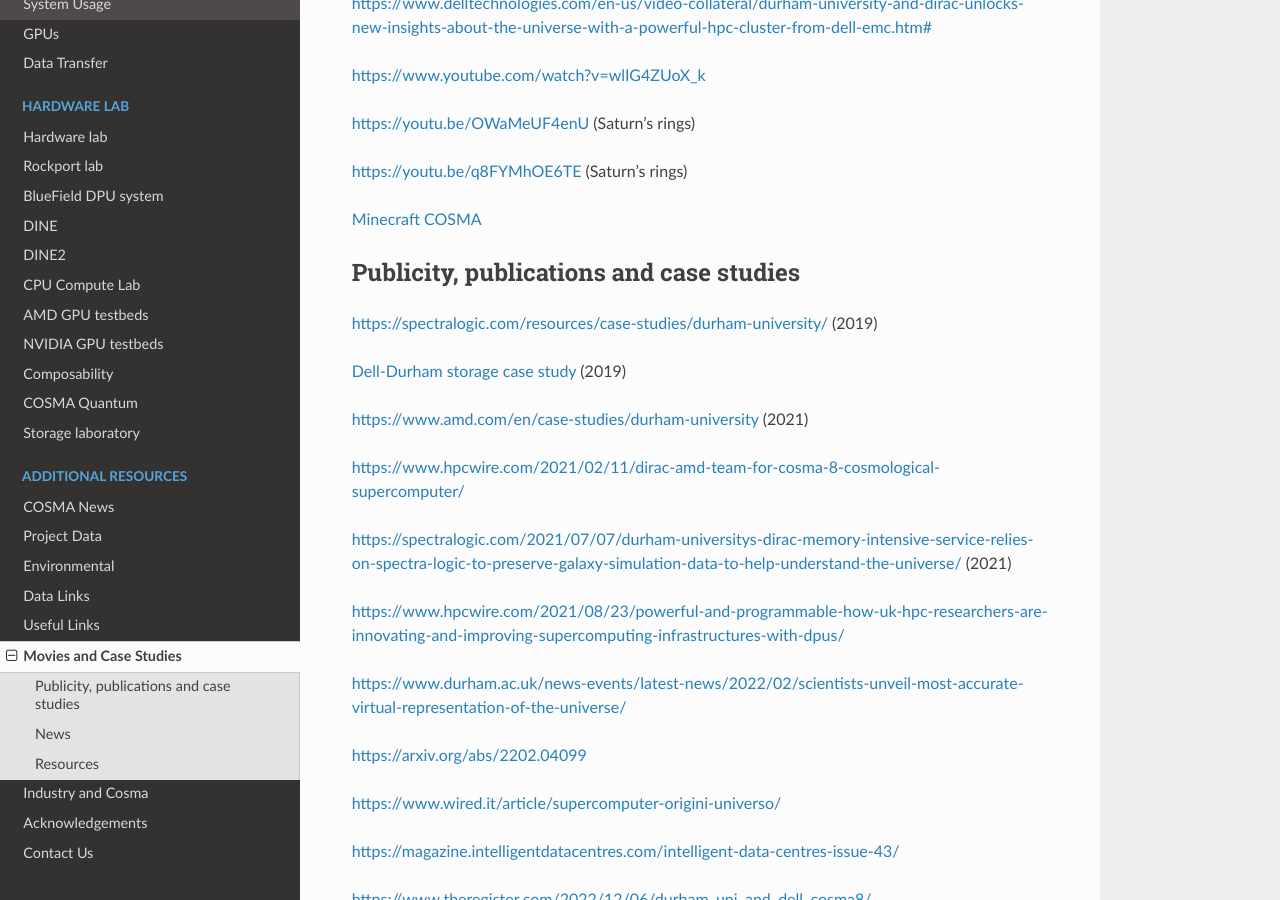
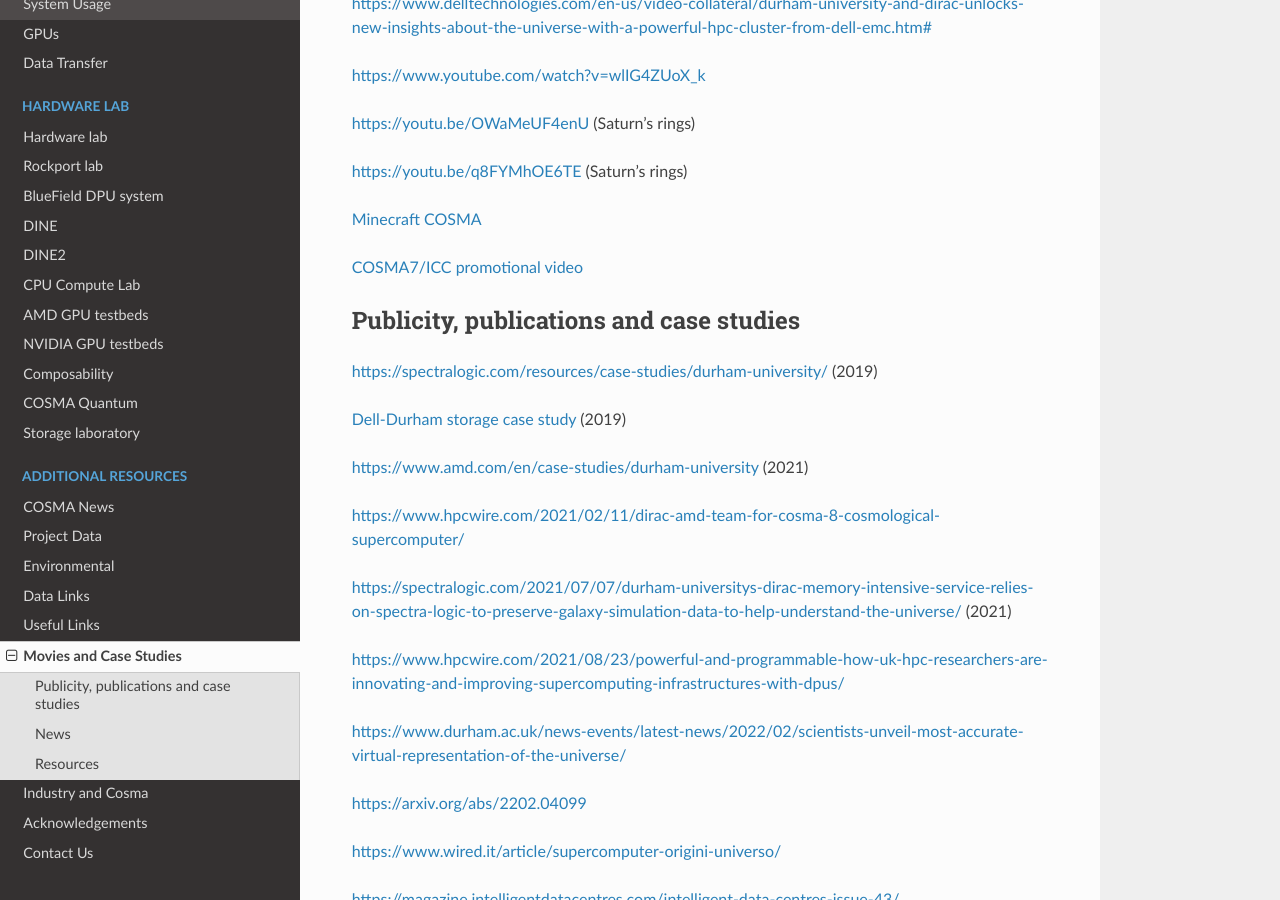
Before and after one commit to agb32/cosmadoc, a Sphinx documentation site: the page built from docs/source/movies.md, in a window 1280 px wide and 900 px high, scrolled down 408 px. Built offline with Sphinx 7.4.7 and the Read the Docs theme 2.0.0, drawn with Linux system fonts in a browser that asks for light colours.

Commit message:
added movie

```diff
--- a/docs/source/movies.md
+++ b/docs/source/movies.md
@@ -17,6 +17,8 @@
 [https://youtu.be/q8FYMhOE6TE](https://youtu.be/q8FYMhOE6TE) (Saturn's rings)
 
 [Minecraft COSMA](https://virgodb.cosma.dur.ac.uk/public/agb/videos/cosmaMinecraft.ogv)
+
+[COSMA7/ICC promotional video](https://virgodb.cosma.dur.ac.uk/public/webresources/videos/Intel_movie.mp4)
 
 ## Publicity, publications and case studies
 
```
